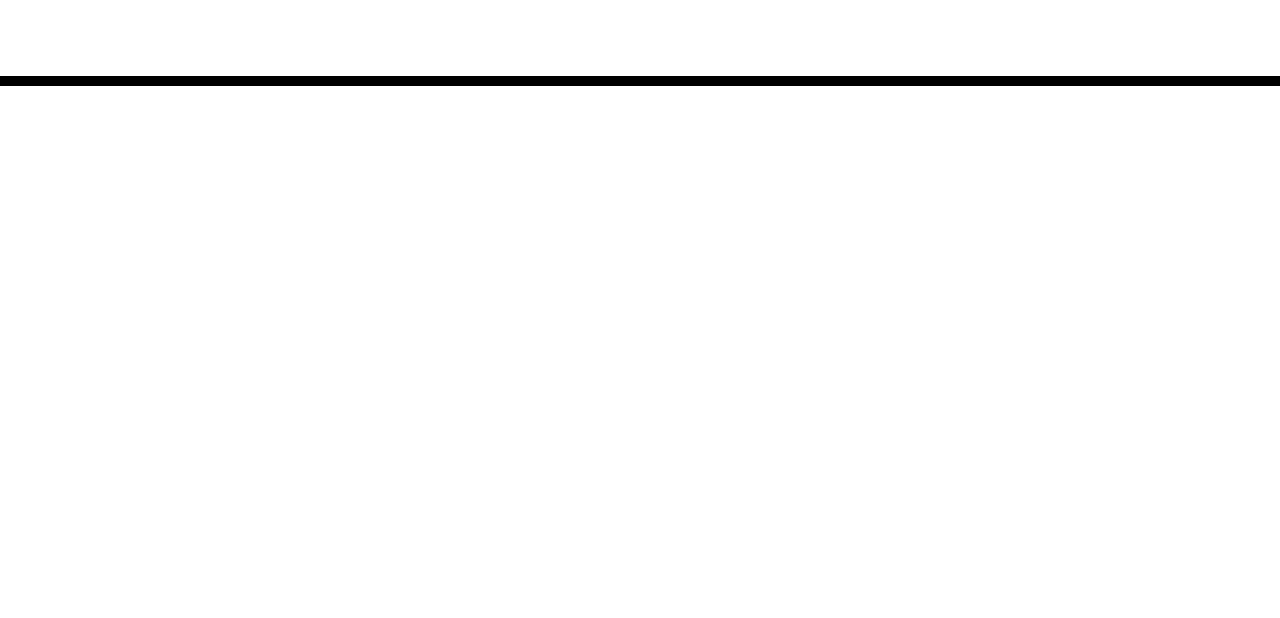
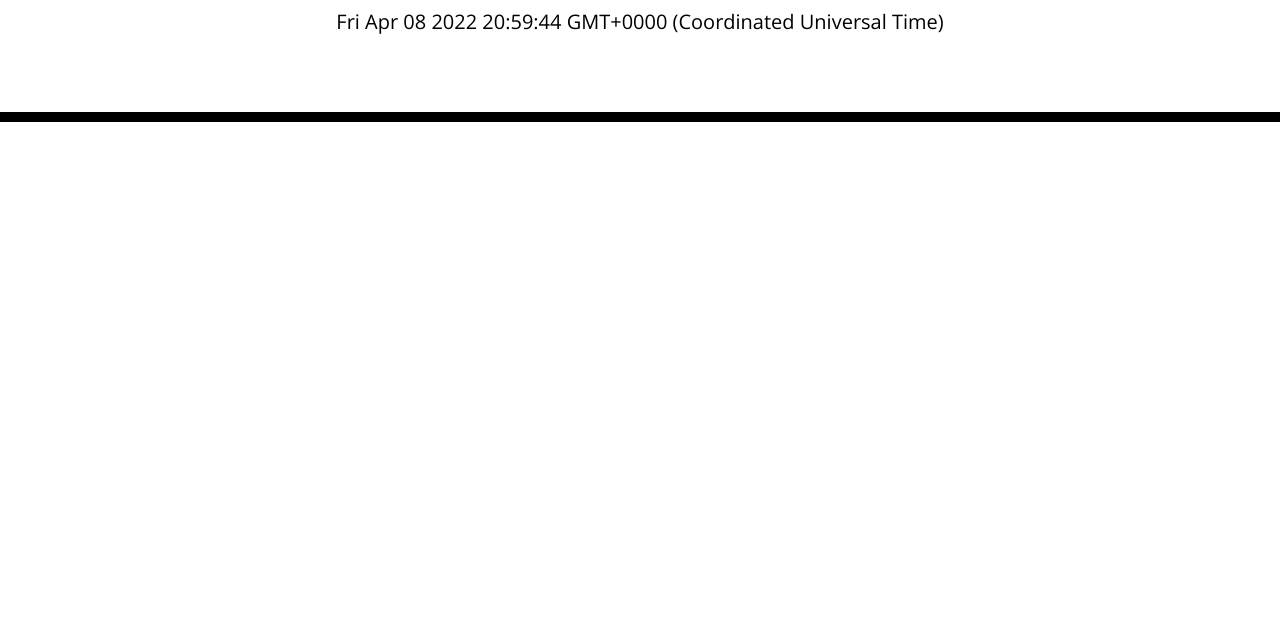
Before and after one commit to Azurene/weekly-challenge-5, a plain HTML site: page index.html in a window 1280 px wide. Shown: the part 182-800 px from the top of the page. Drawn offline with nearby package versions, Linux system fonts and the light colour scheme; files that its build step writes are made by us from their sources.

Commit message:
added date function and linked assets

```diff
--- /dev/null
+++ b/assets/js/script.js
@@ -0,0 +1,9 @@
+var currentDayEl = $("#currentDay");
+var date = Date()
+
+var displayDate = function() {
+    currentDayEl.text(date);
+}
+
+
+displayDate();
--- a/index.html
+++ b/index.html
@@ -18,7 +18,7 @@
       href="https://fonts.googleapis.com/css?family=Open+Sans&display=swap"
       rel="stylesheet"
     />
-    <link rel="stylesheet" href="style.css" />
+    <link rel="stylesheet" href="./assets/css/style.css" />
     <title>Work Day Scheduler</title>
   </head>
 
@@ -30,9 +30,12 @@
     </header>
     <div class="container">
       <!-- Timeblocks go here -->
+      <div id="timeblocks" class="row">
+      </div>
     </div>
 
     <script src="https://code.jquery.com/jquery-3.4.1.min.js"></script>
     <script src="https://cdnjs.cloudflare.com/ajax/libs/moment.js/2.24.0/moment.min.js"></script>
+    <script src="./assets/js/script.js"></script>
   </body>
 </html>
```
Also changed, not shown: 1 other file.
